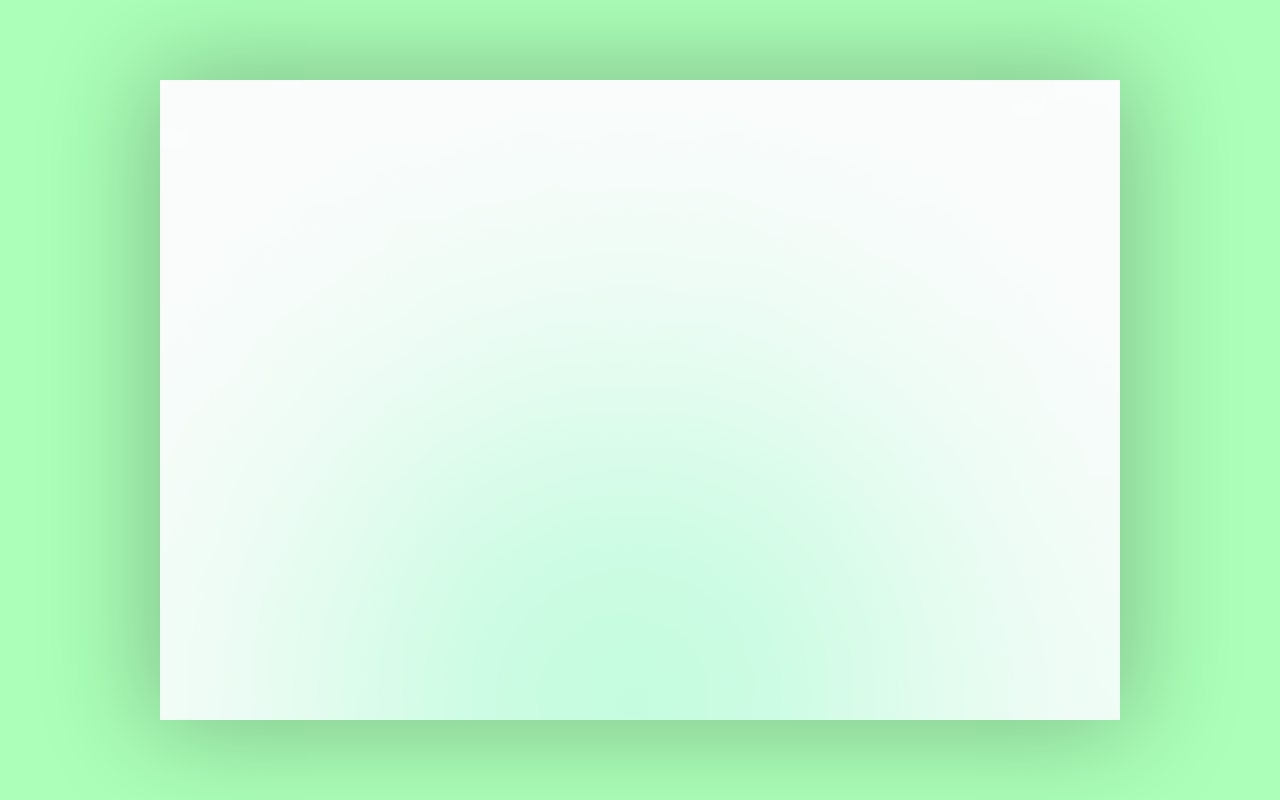
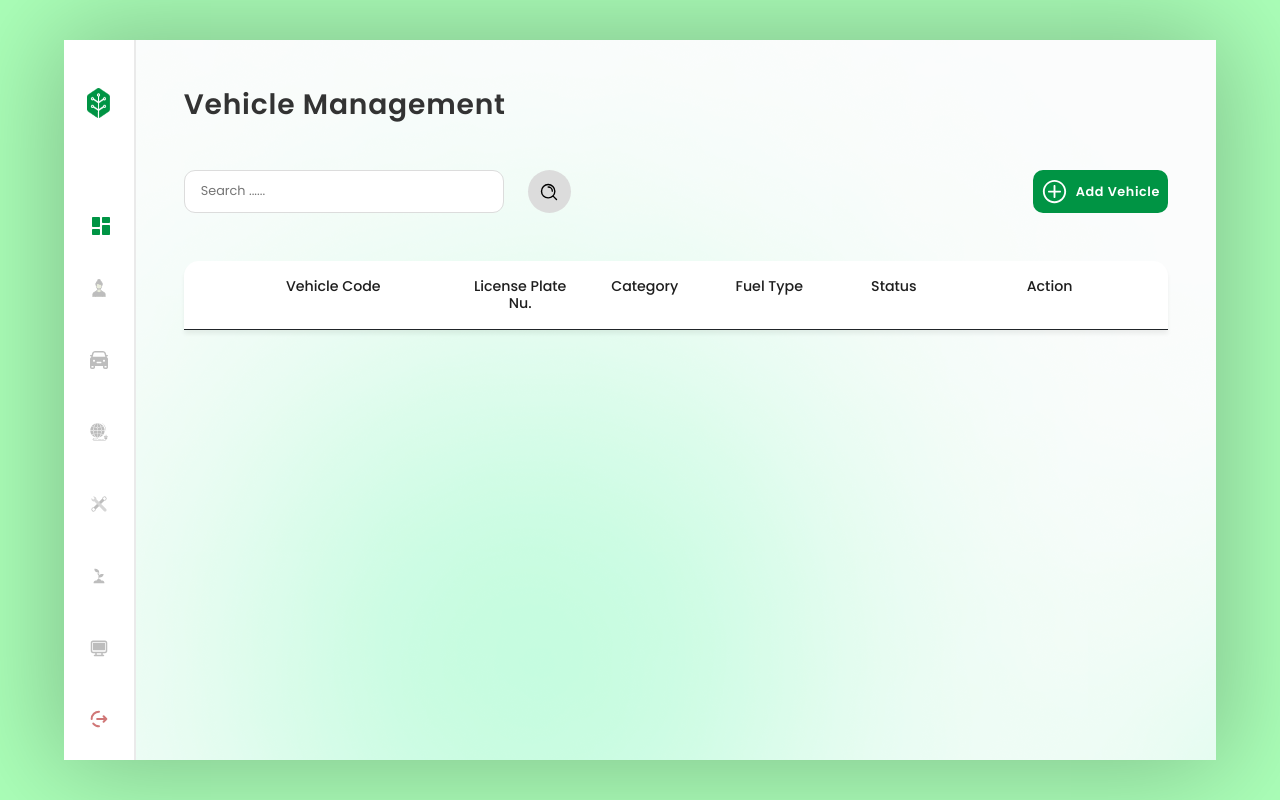
Before and after one commit to amliyanage/Green-Shadow-React, a React (Vite) app: page /dashboard/vehicle_management in a window 1280 px wide. Before the commit this address had no page. Built offline with nearby package versions, Linux system fonts and the light colour scheme.

Commit message:
developed VehicleWall component for vehicle management

```diff
--- a/src/App.tsx
+++ b/src/App.tsx
@@ -4,8 +4,9 @@ import LoginPage from "./pages/LoginPage.tsx";
 import RegisterPage from "./pages/RegisterPage.tsx";
 import {ToastContainer} from "react-toastify";
 import RootLayout from "./components/RootLayout.tsx";
-import Home from "./components/Home.tsx";
-import StaffWall from "./components/StaffWall.tsx";
+import Home from "./components/wall/Home.tsx";
+import StaffWall from "./components/wall/StaffWall.tsx";
+import VehicleWall from "./components/wall/VehicleWall.tsx";
 
 function App() {
 
@@ -20,6 +21,7 @@ function App() {
                 <Route path="/dashboard" element={ <RootLayout /> } >
                     <Route path="home" element={ <Home /> } />
                     <Route path="staff_management" element={ <StaffWall /> } />
+                    <Route path="vehicle_management" element={ <VehicleWall /> } />
                 </Route>
             </Routes>
           </BrowserRouter>
--- a/src/components/NavigationBar.tsx
+++ b/src/components/NavigationBar.tsx
@@ -18,7 +18,6 @@ import monitorLogHover from '../assets/icon/hover/monitor_log.svg';
 import staffHover from '../assets/icon/hover/staff_icon.svg';
 import dashboardHover from '../assets/icon/hover/dashboard_icon.svg';
 
-// Define icon and navigation types
 interface Icon {
     default: string;
     hover: string;
--- a/src/components/Home.tsx
+++ b/src/components/wall/Home.tsx
@@ -1,5 +1,5 @@
-import profile_icon from '../assets/icon/profile_icon.png'
-import '../css/components/Home.css'
+import profile_icon from '../../assets/icon/profile_icon.png'
+import '../../css/components/Home.css'
 
 const Home = () => {
     return (
--- a/src/components/StaffWall.tsx
+++ b/src/components/wall/StaffWall.tsx
@@ -1,6 +1,5 @@
-import '../css/components/StaffWall.css'
-import WallHeader from "./WallHeader.tsx";
-import Table from "./Table.tsx";
+import WallHeader from "../WallHeader.tsx";
+import Table from "../Table.tsx";
 
 const StaffWall = () => {
     const dataHeaders = [ "Staff Id" , "First Name" , "Last Name" , "Gender" , "Contact No" ]
--- /dev/null
+++ b/src/components/wall/VehicleWall.tsx
@@ -0,0 +1,16 @@
+import WallHeader from "../WallHeader.tsx";
+import Table from "../Table.tsx";
+
+const VehicleWall = () => {
+    const dataHeaders = [ "Vehicle Code" , "License Plate Nu." , "Category" , "Fuel Type" , "Status" ]
+    return (
+        <>
+            <div className="w-100 p-5 bg-transparent" id="staff-wall">
+                <WallHeader title={"Vehicle Management"}/>
+                <Table headersData={dataHeaders} bodyData={[]}/>
+            </div>
+        </>
+    )
+}
+
+export default VehicleWall
```
Also changed, not shown: src/css/components/StaffWall.css (deleted).
